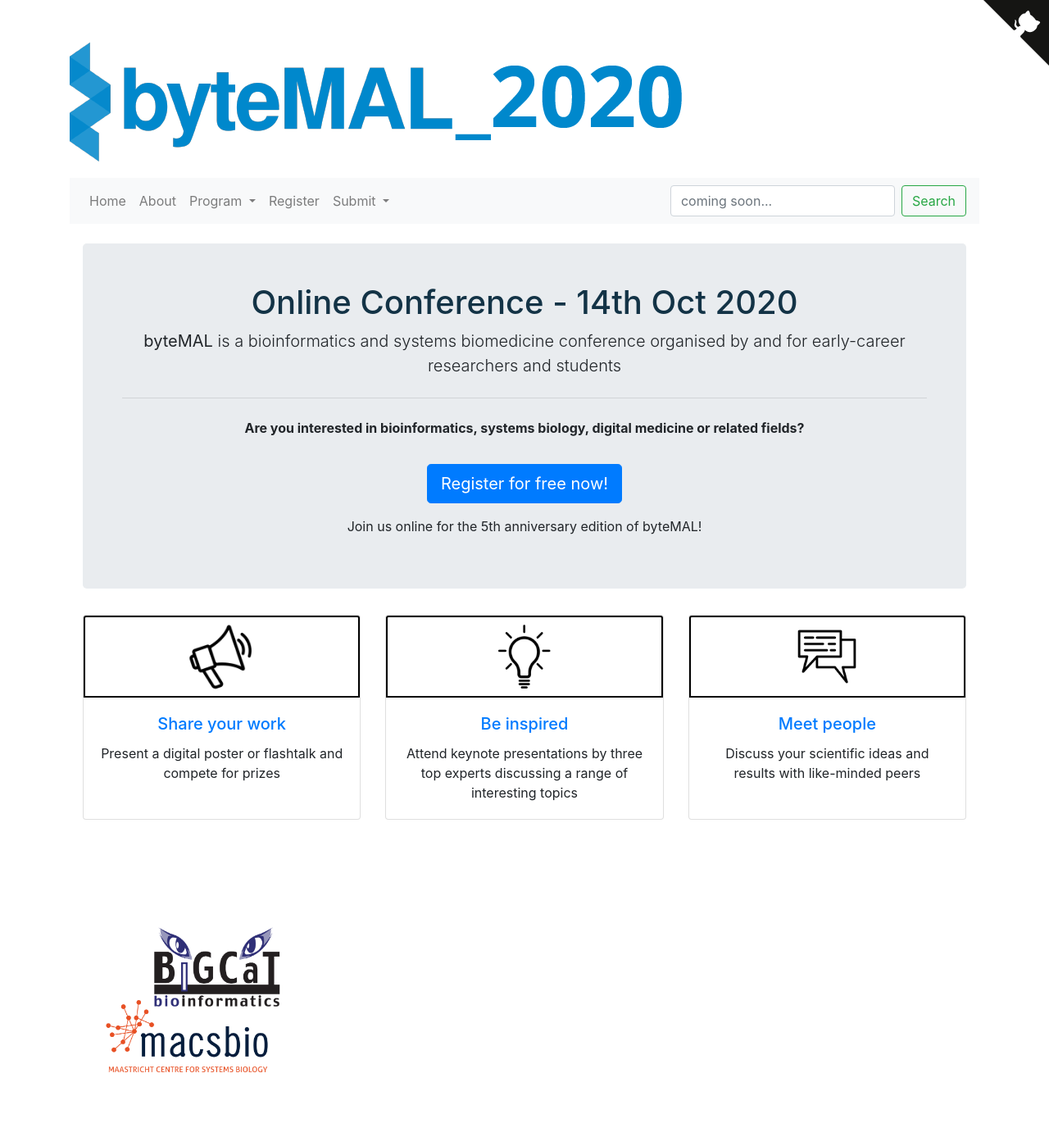
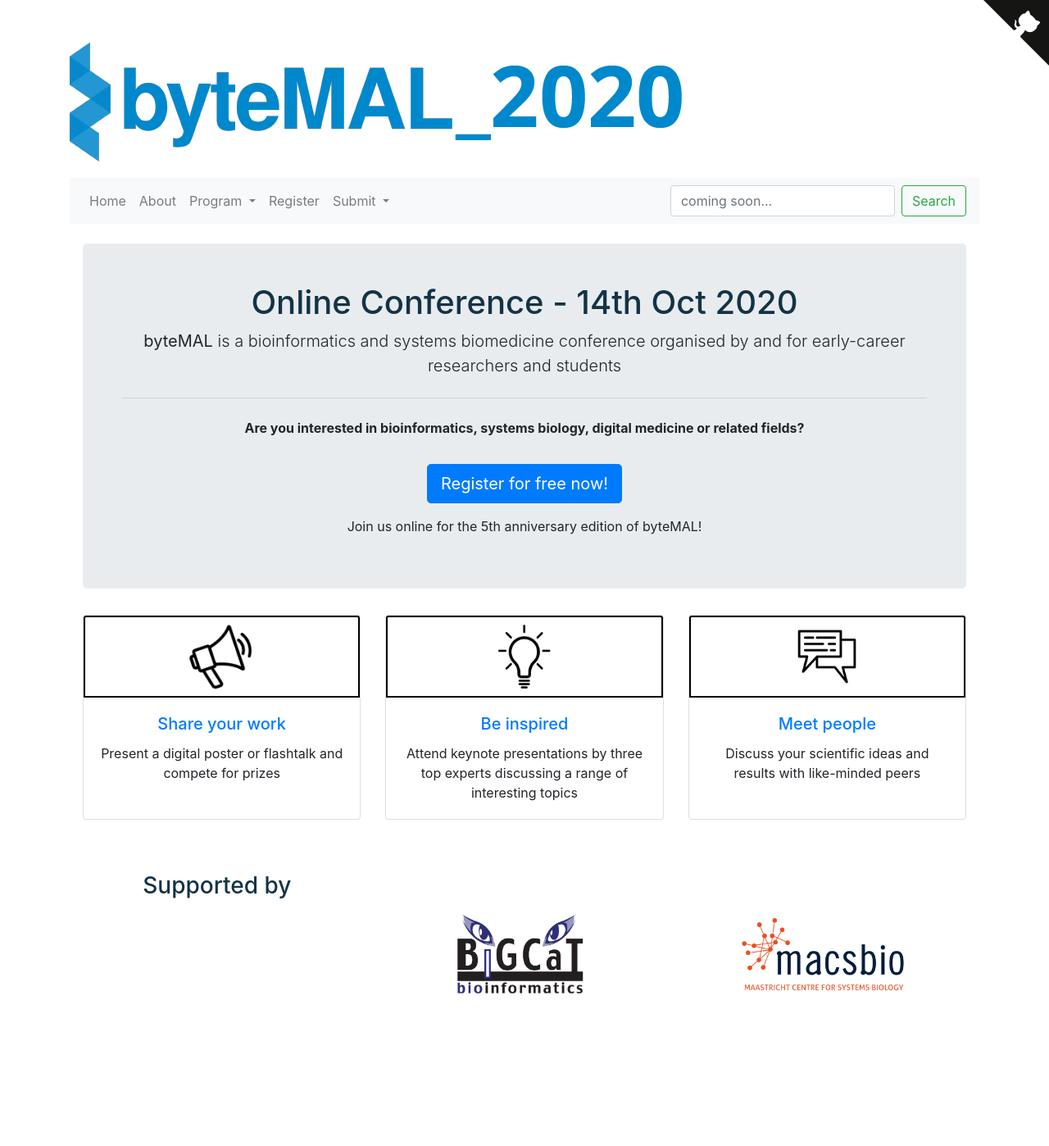
Before and after one commit to bytemal/bytemal-2020, a Jekyll site: the page built from index.html, in a window 1280 px wide. Shown: the whole page at 82% size. Built offline with Jekyll 4.4.1, drawn with Linux system fonts in a browser that asks for light colours; after the commit the page ends 1298 px from its top, so only the background shows below that.

Commit message:
Update default.html

```diff
--- a/_layouts/default.html
+++ b/_layouts/default.html
@@ -39,7 +39,7 @@
 <div class="container mb-5">
 <div class="row">
   <div class="column">
-    <div class="card-footer" style="height: 100px;>
+    <div class="card-footer";>
       <h3> Supported by </h3>
     </div>
   </div>
```
